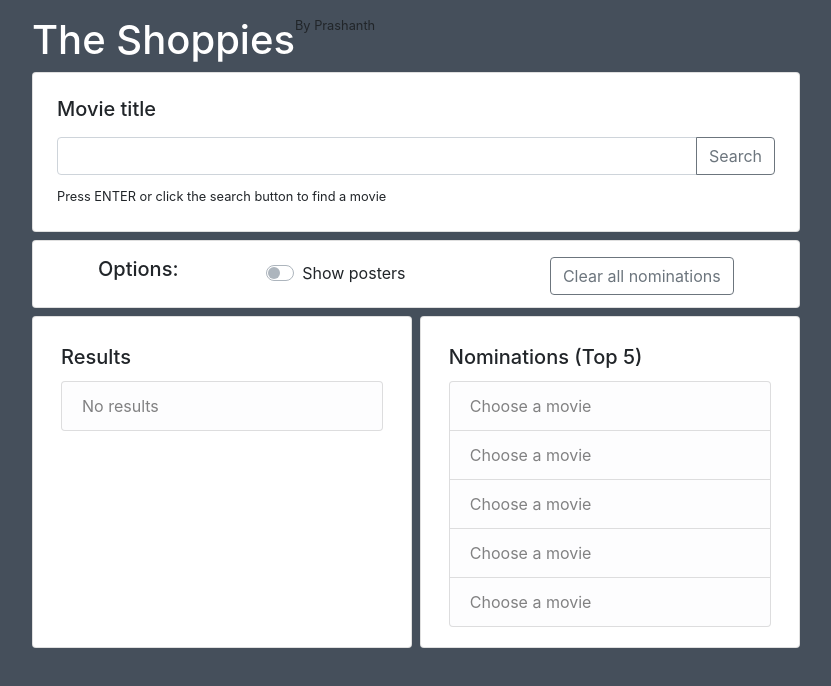
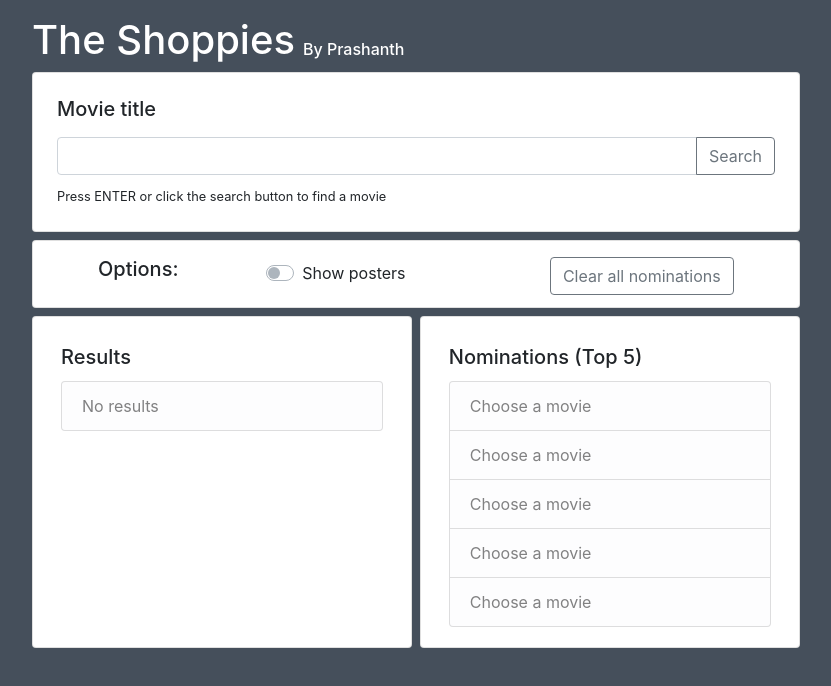
Before and after one commit to prashketh/ShopApp, a React (Create React App) app: page / in a window 1280 px wide. Shown: the top 686 px of the page, without its empty margins (224-1055 px from the left). Built offline with nearby package versions, Linux system fonts and the light colour scheme.

Commit message:
Added h6 to title

```diff
--- a/src/components/shoppies/shoppies.js
+++ b/src/components/shoppies/shoppies.js
@@ -33,7 +33,7 @@ class SearchBar extends Component {
             <div class="d-flex flex-column p-3 change-width">
                 <div class="d-flex flex-row">
                     <h1 class="header-color">The Shoppies</h1>
-                    <small>By Prashanth</small>
+                    <h6 class="header-color pt-4 pl-2">By Prashanth</h6>
                 </div>
                 <form class="d-flex flex-column card p-2" onSubmit={this.submit}>
                     <div class="pl-3 pt-3 pr-3">
```
Also changed, not shown: 1 other file (tests, documents, lock files or other folders).
